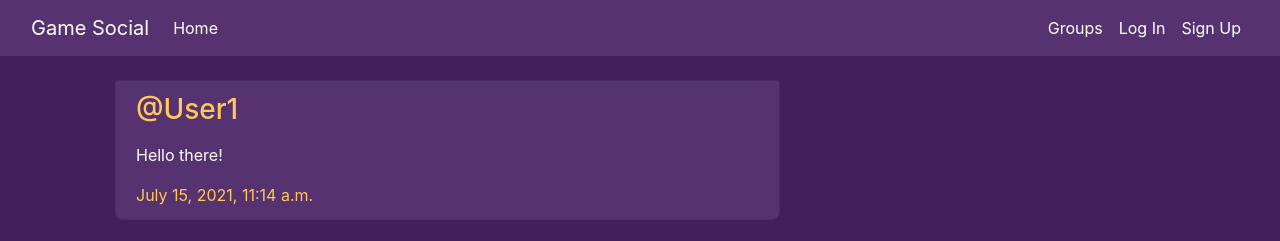
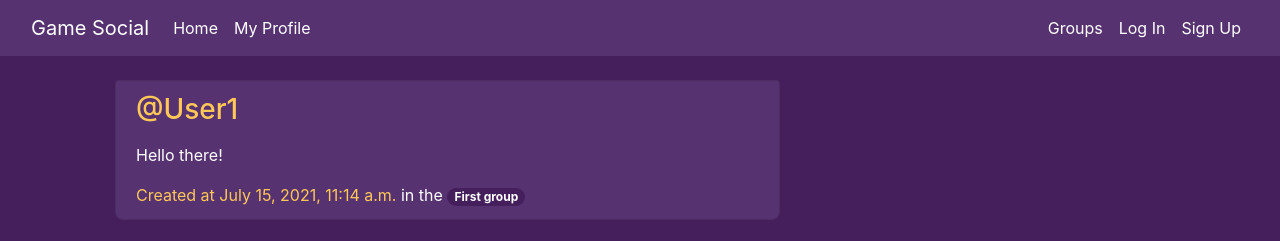
Before and after one commit to Endrju00/Game-Social, a Django app: a page that uses socialmedia/templates/base.html in a window 1280 px wide. Shown: the top 241 px of the page. Run offline with Django 3.2, Linux system fonts and the light colour scheme; data comes from the database, SQL or seed files in the repository; both versions use the stored data as it was after the commit; some libraries are stand-ins or nearby versions.

Commit message:
Fixes in navbar and posts

```diff
--- a/socialmedia/posts/templates/posts/_post.html
+++ b/socialmedia/posts/templates/posts/_post.html
@@ -4,11 +4,12 @@
       <h3 ><a class="ref" href="{% url 'posts:for_user' username=post.user.username %}">@{{post.user.username}}</a></h3>
         <p>{{post.message_html|safe}}</p>
 
-      <a class="ref" href="{% url 'posts:single' username=post.user.username pk=post.pk %}">
+      <a class="ref" href="{% url 'posts:single' username=post.user.username pk=post.pk %}"> Created at
         <time class="time">
           {{post.created_at}}
         </time>
-      </a>
+      </a> in the
+      <a href="{% url 'groups:single' slug=post.group.slug %}"><span class="badge badge-pill">{{ post.group.name }}</span></a>
     </div>
 
     <p style="text-align: right;">
--- a/socialmedia/socialmedia/settings.py
+++ b/socialmedia/socialmedia/settings.py
@@ -24,7 +24,7 @@ TEMPLATES_DIR = os.path.join(BASE_DIR, "templates")
 SECRET_KEY = 'django-insecure-&^kps0g-3gk$ie#84-h^=i1-n13_cp*uv$yovb_jjcupf6!q6o'
 
 # SECURITY WARNING: don't run with debug turned on in production!
-DEBUG = False
+DEBUG = True
 
 ALLOWED_HOSTS = ['game-social.herokuapp.com', '127.0.0.1']
 
--- a/socialmedia/templates/base.html
+++ b/socialmedia/templates/base.html
@@ -33,6 +33,9 @@
             <li class="nav-item">
               <a class="nav-link active" aria-current="page" href="{% url 'home' %}">Home</a>
             </li>
+            <li class="nav-item">
+              <a class="nav-link active" aria-current="page" href="{% url 'posts:for_user' username=user.username %}">My Profile</a>
+            </li>
           </ul>
         </div>
 
--- a/socialmedia/templates/index.html
+++ b/socialmedia/templates/index.html
@@ -2,5 +2,5 @@
 
 {% block content %}
   <br><h1 class="heading">Welcome to Game Social!</h1>
-  <p style="text-align: center;">Click the background!</p>
+  <p style="text-align: center;">Click on the background!</p>
 {% endblock %}
```
Also changed, not shown: socialmedia/db.sqlite3.
